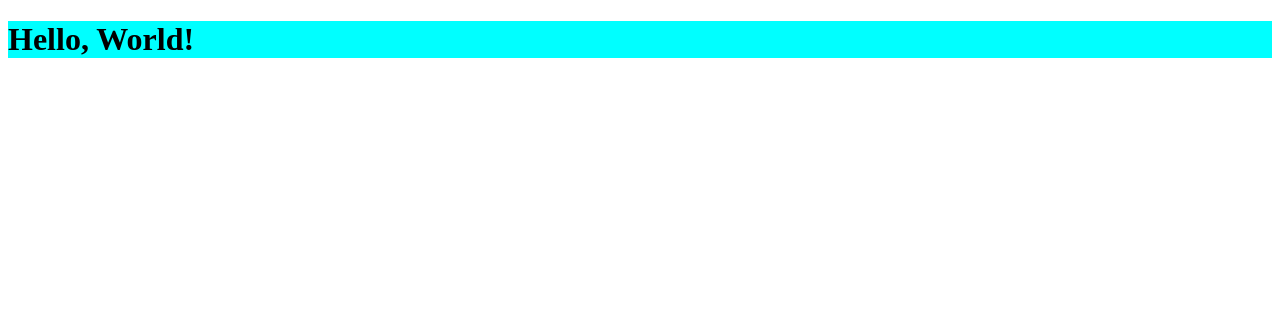
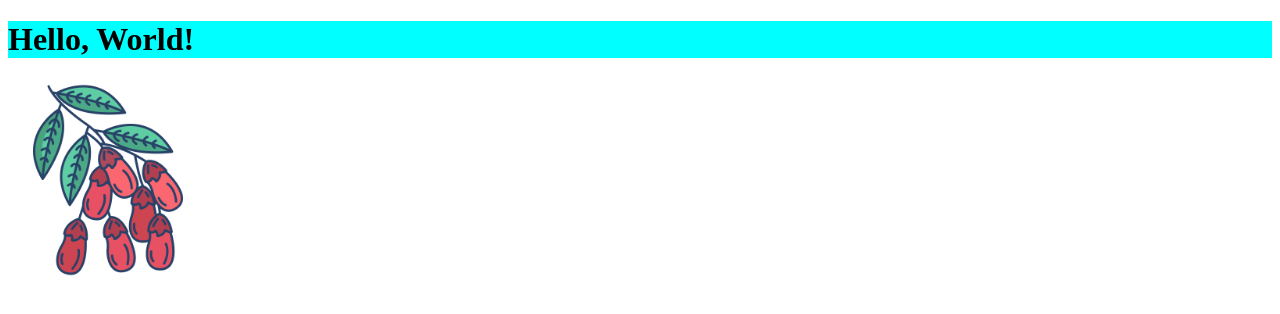
Before and after one commit to VolTorian/image-carousel, a plain HTML site: page index.html in a window 1280 px wide. Drawn offline with Linux system fonts and the light colour scheme.

Commit message:
frame setup and hidden images

```diff
--- a/index.html
+++ b/index.html
@@ -9,5 +9,14 @@
 <body>
     <h1>Hello, World!</h1>
 
+    <div class="frame">
+        <div class="container">
+            <img src="./images/barberry.png" alt="">
+            <img src="./images/chilli.png" alt="">
+            <img src="./images/pepper.png" alt="">
+            <img src="./images/saffron.png" alt="">
+        </div>
+    </div>
+
 </body>
 </html>
--- a/styles.css
+++ b/styles.css
@@ -1,3 +1,17 @@
 h1 {
     background-color: cyan;
 }
+
+.frame {
+    width: 200px;
+    height: 200px;
+    overflow: hidden;
+}
+
+.container {
+    width: max-content
+}
+
+img {
+    width: 200px;
+}
```
Also changed, not shown: images/barberry.png (added), images/chilli.png (added), images/pepper.png (added), images/saffron.png (added).
